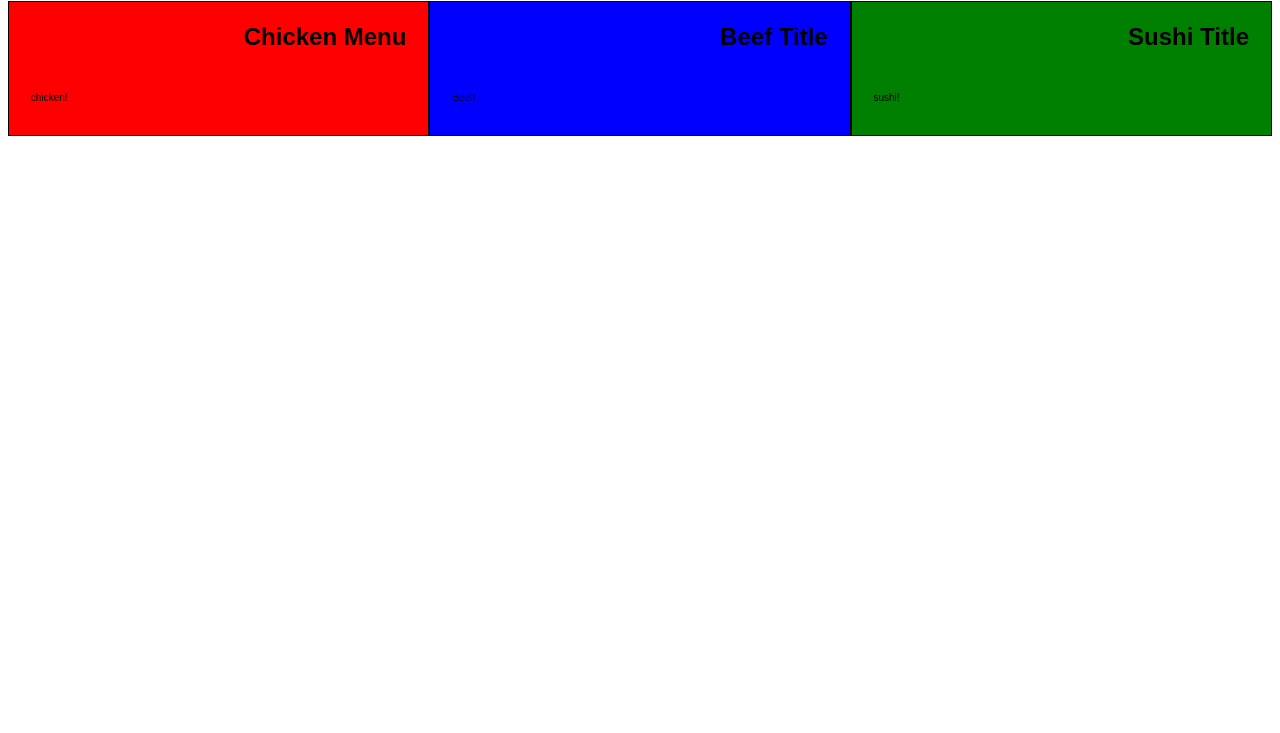
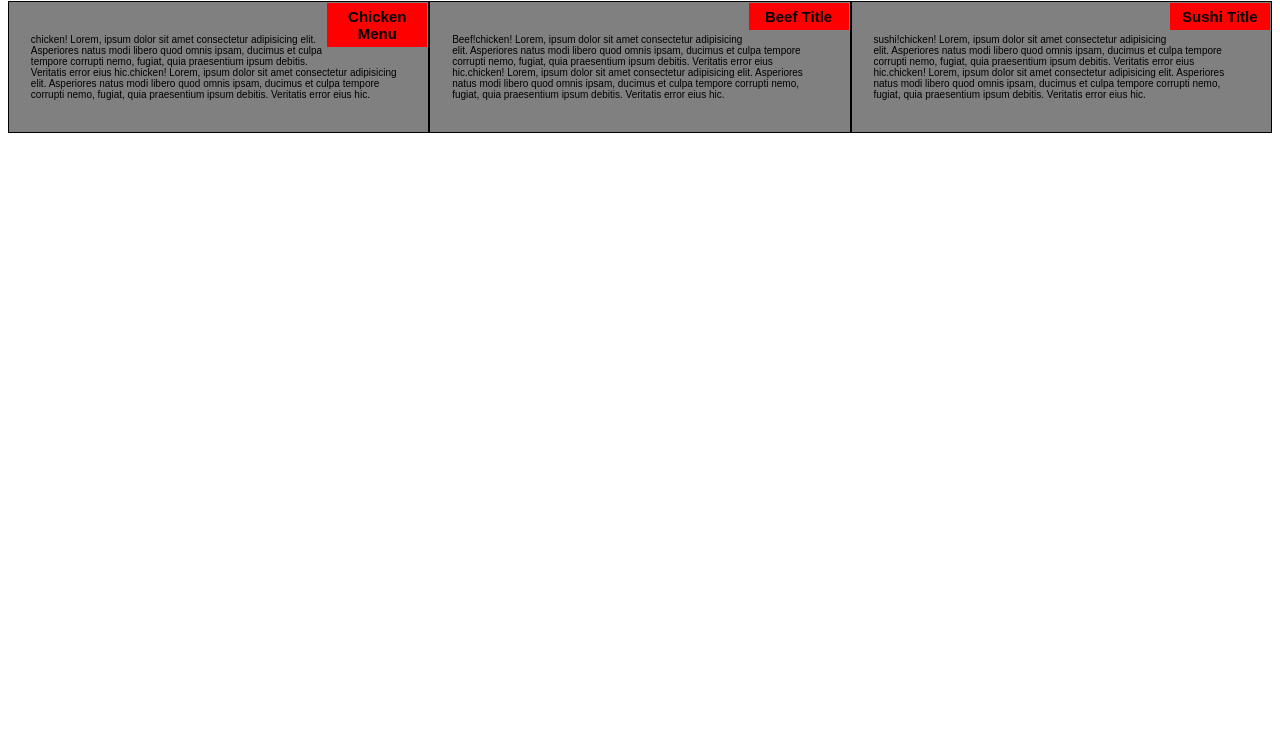
Before and after one commit to pooch1e/mod2_solution, a plain HTML site: page index.html in a window 1280 px wide. Shown: the part 67-800 px from the top of the page. Drawn offline with Linux system fonts and the light colour scheme.

Commit message:
getting closer!
-moved sections lol
- fixed design on menu titles i think
- need to fix relative positions
- still dont have space between boxes

```diff
--- a/index.html
+++ b/index.html
@@ -10,28 +10,31 @@
 <body>
     <h1>Our Menu</h1>
 
+    <section>
     <div class="chicken">
-        <section class="chickenTitle">
+
             <h2>Chicken Menu</h2>
-            <p>chicken!</p>
-        </section>
+            <p>chicken! Lorem, ipsum dolor sit amet consectetur adipisicing elit. Asperiores natus modi libero quod omnis ipsam, ducimus et culpa tempore corrupti nemo, fugiat, quia praesentium ipsum debitis. Veritatis error eius hic.chicken! Lorem, ipsum dolor sit amet consectetur adipisicing elit. Asperiores natus modi libero quod omnis ipsam, ducimus et culpa tempore corrupti nemo, fugiat, quia praesentium ipsum debitis. Veritatis error eius hic.</p>
+
     </div>
+</section>
+    <section>
+        <div class="beef" class="col2">
 
-        <div class="beef" class="col2">
-            <section class="beefTitle">
             <h2>Beef Title</h2>
-            <p>Beef!</p>
-            </section>
+            <p>Beef!chicken! Lorem, ipsum dolor sit amet consectetur adipisicing elit. Asperiores natus modi libero quod omnis ipsam, ducimus et culpa tempore corrupti nemo, fugiat, quia praesentium ipsum debitis. Veritatis error eius hic.chicken! Lorem, ipsum dolor sit amet consectetur adipisicing elit. Asperiores natus modi libero quod omnis ipsam, ducimus et culpa tempore corrupti nemo, fugiat, quia praesentium ipsum debitis. Veritatis error eius hic.</p>
+
 
         </div>
+    </section>
+        <section>
+        <div class="sushi" class="col1">
 
-        <div class="sushi" class="col1">
-            <section class="sushiTitle">
         <h2>Sushi Title</h2>
-        <p>sushi!</p>
+        <p>sushi!chicken! Lorem, ipsum dolor sit amet consectetur adipisicing elit. Asperiores natus modi libero quod omnis ipsam, ducimus et culpa tempore corrupti nemo, fugiat, quia praesentium ipsum debitis. Veritatis error eius hic.chicken! Lorem, ipsum dolor sit amet consectetur adipisicing elit. Asperiores natus modi libero quod omnis ipsam, ducimus et culpa tempore corrupti nemo, fugiat, quia praesentium ipsum debitis. Veritatis error eius hic.</p>
+
+        </div>
         </section>
-        </div>
-
 </body>
 
 </html>
--- a/module2-solution.css
+++ b/module2-solution.css
@@ -32,38 +32,49 @@ h1 {
     margin-bottom: 10px;
 }
 
+/*title of mini menus*/
 h2 {
-    text-align: right;
-    padding-right: 5%;
+    text-align: center;
+    font-size: 15px;
+    float: right;
+    padding: 5px;
+    margin-top: 0px;
+    width: 100px;
+    background: red;
+
 }
 
 /* These are the text containers styling for menu items */
 .chicken {
-    background-color: red;
+    /*background-color: red;*/
     padding: 1px;
     width: 33.33%;
     float: left;
-    border: 1px solid black
+    border: 1px solid black;
+    margin-right: auto;
+    margin-left: auto;
 }
 
 .beef {
-    background-color: blue;
-    margin-top: auto;
-    margin-bottom: auto;
+    /*background-color: blue;*/
     padding: 1px;
     width: 33.33%;
     float: left;
-    border: 1px solid black
+    border: 1px solid black;
+    margin-right: auto;
+    margin-left: auto;
 
 
 }
 
 .sushi, .col1 {
-    background-color: green;
+   /* background-color: green;*/
     padding: 1px;
     width: 33.33%;
     float: left;
-    border: 1px solid black
+    border: 1px solid black;
+    margin-right: auto;
+    margin-left: auto;
 
 }
 
@@ -71,3 +82,13 @@ p {
     padding: 5%;
     font-size: 10px;
 }
+
+div {
+        position: relative;
+		background-color: gray;
+		border: 1px solid black;
+		width: 100%;
+		margin-left: auto;
+		margin-right: auto;
+		margin-bottom: auto;
+}
```
